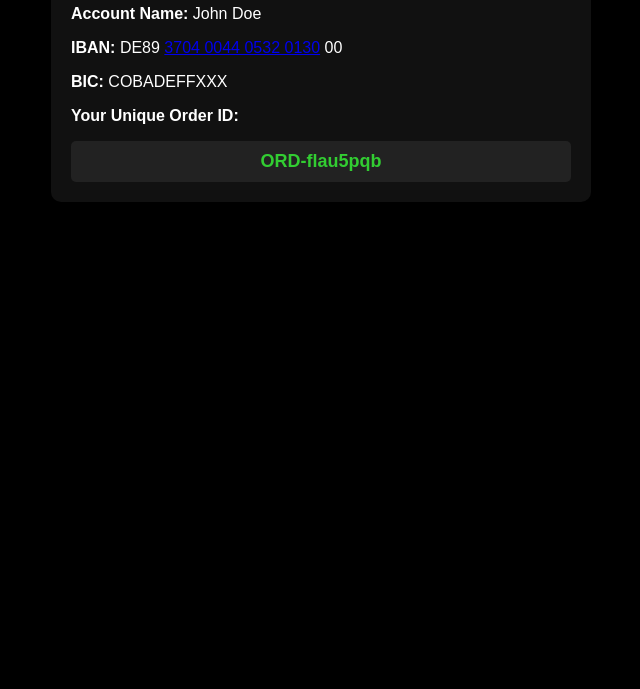
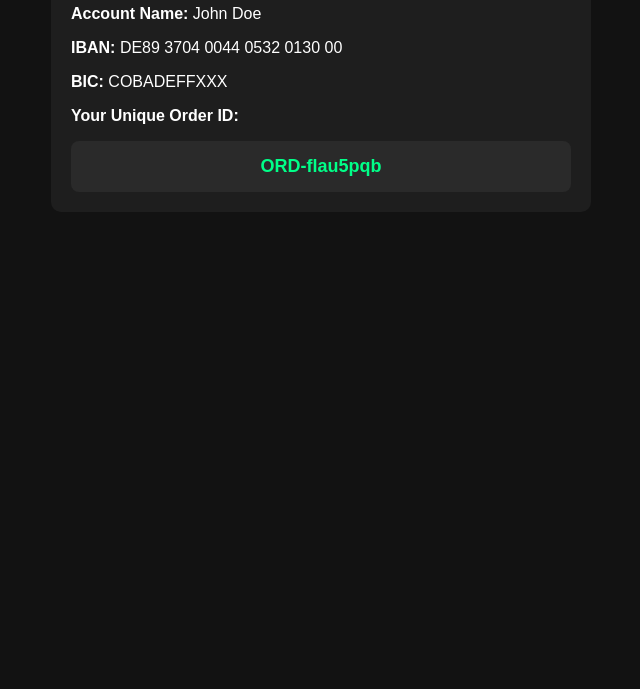
Before and after one commit to Prime176944/Payment-page, a plain HTML site: page index.html in a window 1280 px wide. Shown: the part 111-800 px from the top of the page, without its empty margins (319-959 px from the left). Drawn offline with Linux system fonts and the light colour scheme.

Commit message:
Update index.html

```diff
--- a/index.html
+++ b/index.html
@@ -1,39 +1,43 @@
 <!DOCTYPE html>
 <html lang="en">
 <head>
-  <meta charset="UTF-8">
-  <meta name="viewport" content="width=device-width, initial-scale=1">
+  <meta charset="UTF-8" />
+  <meta name="viewport" content="width=device-width, initial-scale=1.0"/>
   <title>Bank Transfer Details</title>
   <style>
     body {
-      background-color: #000;
-      color: white;
+      background-color: #121212;
+      color: #ffffff;
       font-family: Arial, sans-serif;
       padding: 20px;
     }
 
     .container {
-      background-color: #111;
+      background-color: #1e1e1e;
+      border-radius: 10px;
       padding: 20px;
-      border-radius: 10px;
       max-width: 500px;
       margin: auto;
     }
 
     h2 {
+      color: #ffffff;
       text-align: center;
     }
 
-    .order-id {
-      background-color: #222;
-      color: limegreen;
-      padding: 10px;
+    p {
+      font-size: 16px;
+    }
+
+    #orderIdBox {
+      background-color: #2a2a2a;
+      padding: 15px;
+      border-radius: 8px;
+      color: #00ff88;
+      font-weight: bold;
       text-align: center;
-      font-weight: bold;
       margin-top: 10px;
       font-size: 18px;
-      border-radius: 5px;
-      word-break: break-word;
     }
   </style>
 </head>
@@ -41,11 +45,10 @@
   <div class="container">
     <h2>Bank Transfer Details</h2>
     <p><strong>Account Name:</strong> John Doe</p>
-    <p><strong>IBAN:</strong> DE89 <a href="#">3704 0044 0532 0130</a> 00</p>
+    <p><strong>IBAN:</strong> DE89 3704 0044 0532 0130 00</p>
     <p><strong>BIC:</strong> COBADEFFXXX</p>
-
     <p><strong>Your Unique Order ID:</strong></p>
-    <div id="orderId" class="order-id"></div>
+    <div id="orderIdBox"><span id="orderId">Loading...</span></div>
   </div>
 
   <script>
```
